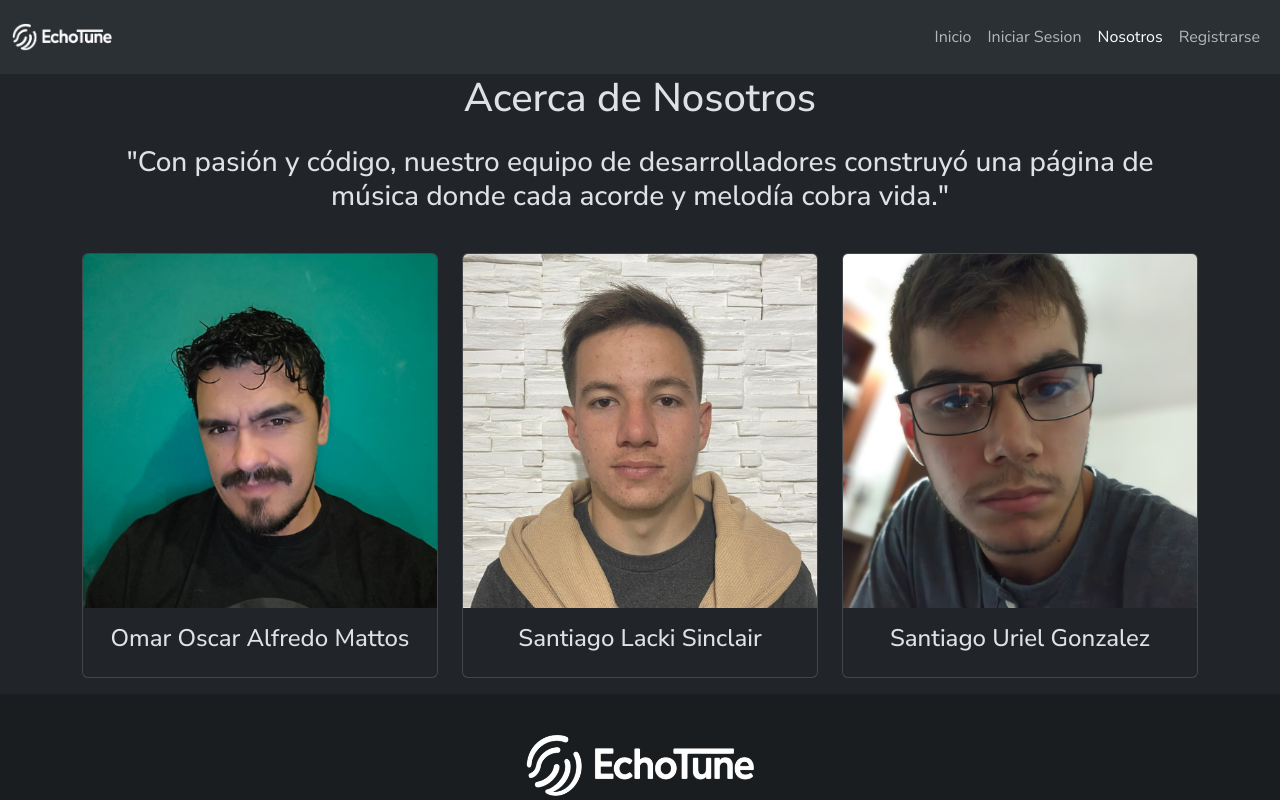
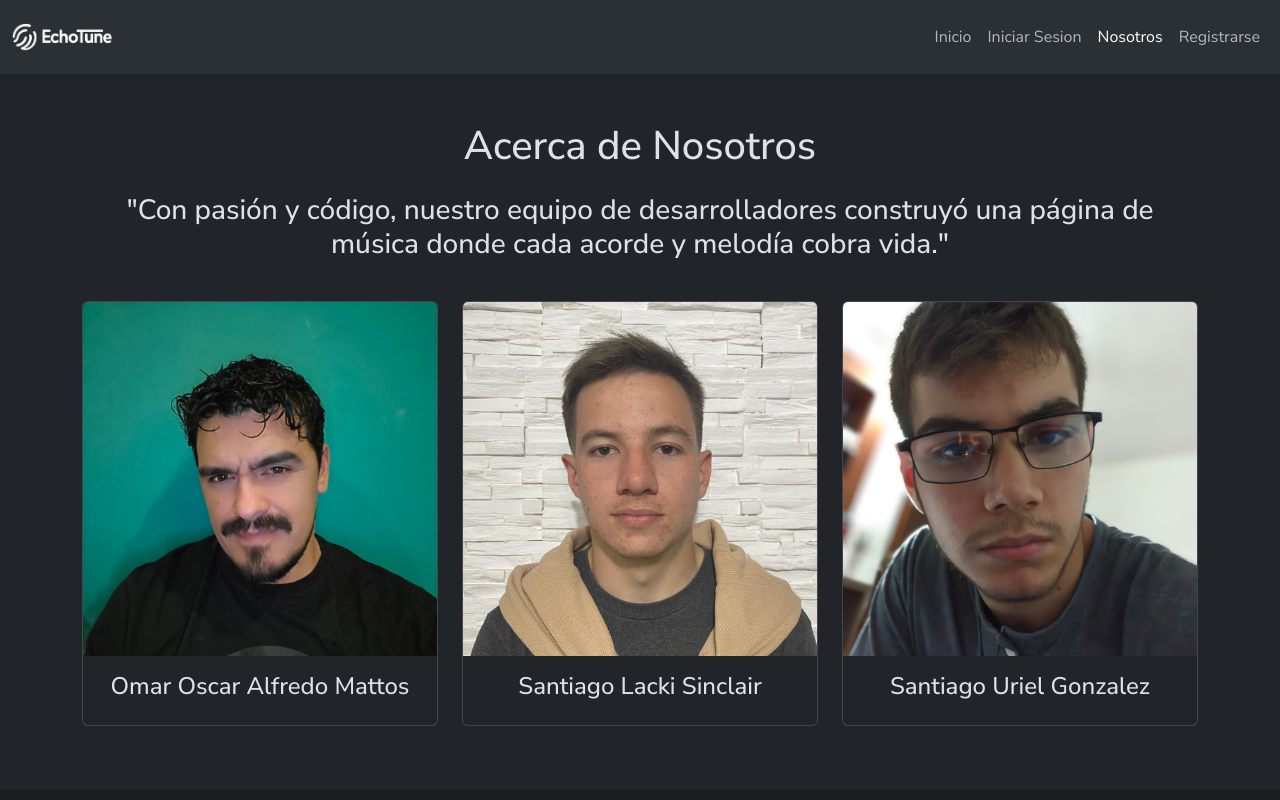
Before and after one commit to omarmatt31/echoTune, a React (Vite) app: page /nosotros in a window 1280 px wide. Shown: the top 800 px of the page. Built offline with nearby package versions, Linux system fonts and the light colour scheme.

Commit message:
agregue my-5 al container del componente nosotros

```diff
--- a/src/components/pages/Nosotros.jsx
+++ b/src/components/pages/Nosotros.jsx
@@ -5,7 +5,7 @@ import omarmattos from "../../assets/omarmatt01.png"
 
 const Nosotros = () => {
     return (
-        <Container>
+        <Container className="my-5">
             <h1 className='text-center fs-1'>Acerca de Nosotros</h1>
             <h3 className="text-center my-4">"Con pasión y código, nuestro equipo de desarrolladores construyó una página de música donde cada acorde y melodía cobra vida."</h3>
             <Row>
```
